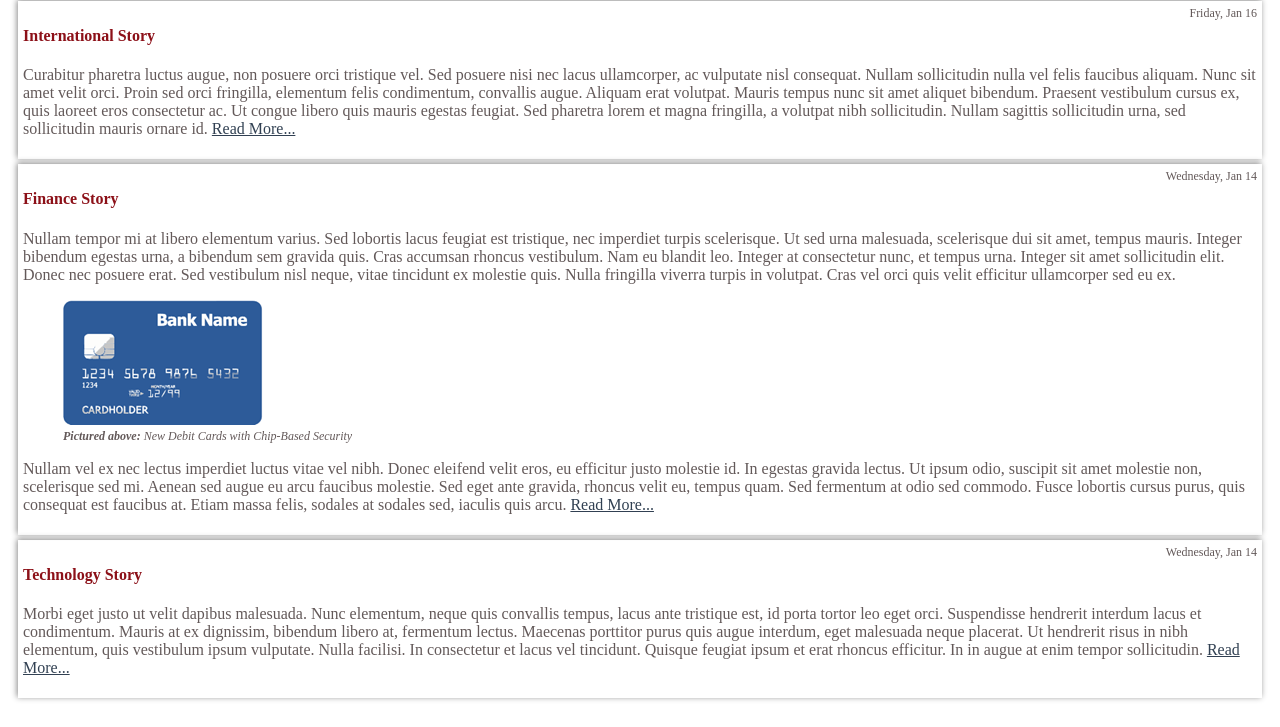
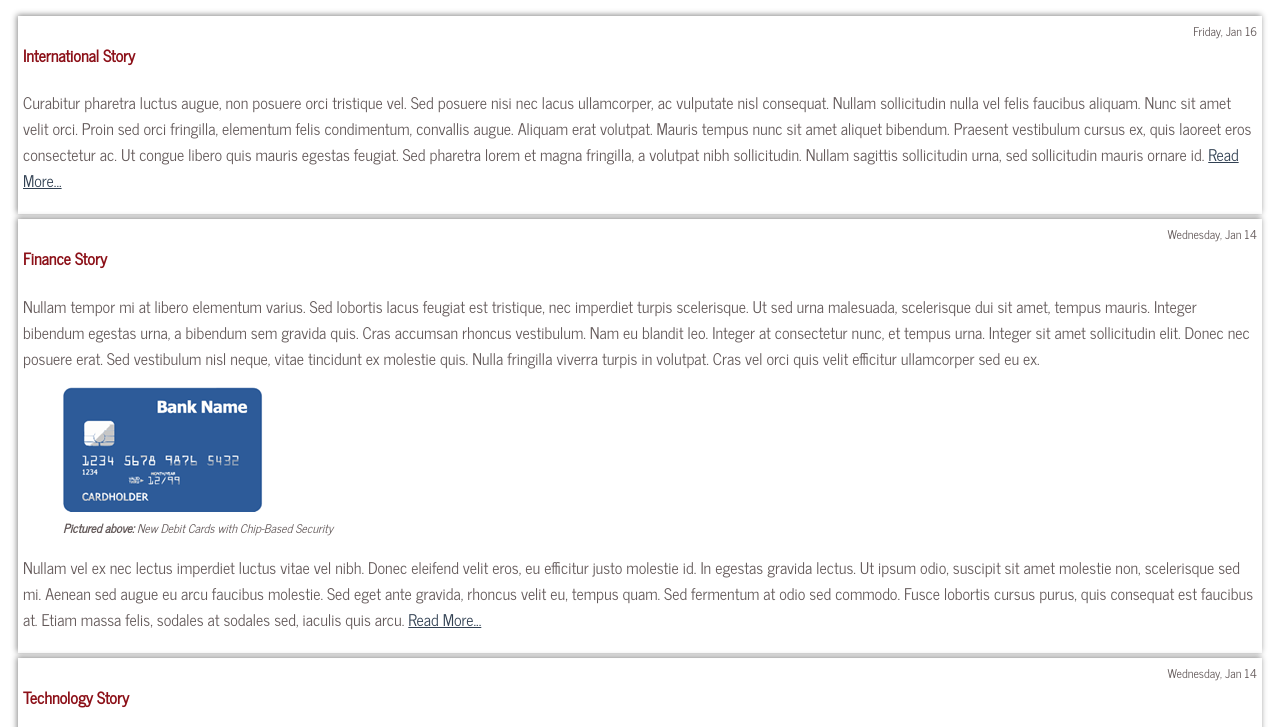
Before and after one commit to atreetalks/atreetalks.github.io, a plain HTML site: page introhome3.html in a window 1280 px wide. Shown: the part 400-1127 px from the top of the page. Drawn offline with Linux system fonts and the light colour scheme; a web font is replaced by a local one.

Commit message:
Update stylesintro.css

```diff
--- a/css/stylesintro.css
+++ b/css/stylesintro.css
@@ -40,11 +40,11 @@ main{
 }
 @font-face{
     font-family: 'News Cycle';
-    src: url('../fonts/news_cycle.ttf') format('truetype');
+    src: url('../fontsintro/news_cycle.ttf') format('truetype');
 }
 @font-face{
     font-family: 'Contrail One';
-    src: url('../fonts/contrail_one.ttf') format('truetype');
+    src: url('../fontsintro/contrail_one.ttf') format('truetype');
 }
 body{
      font-family: 'News Cycle';
```
